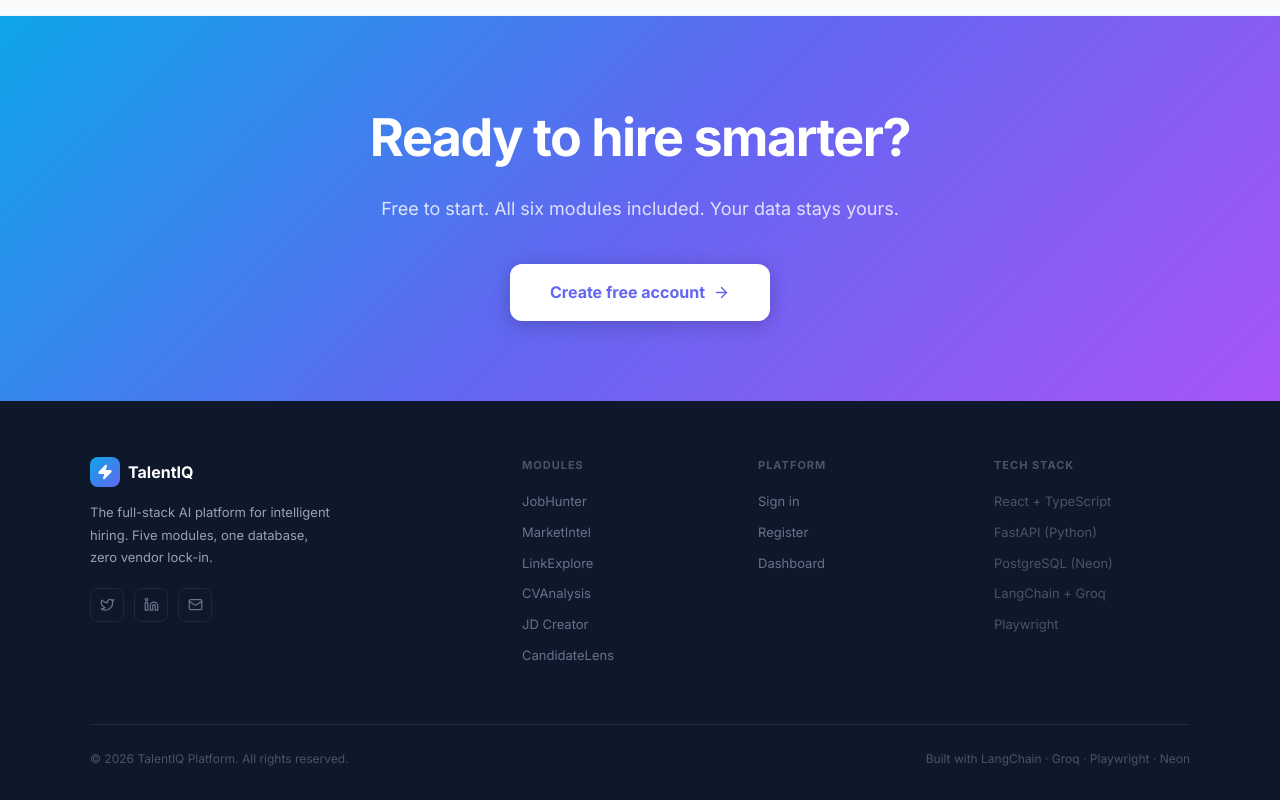
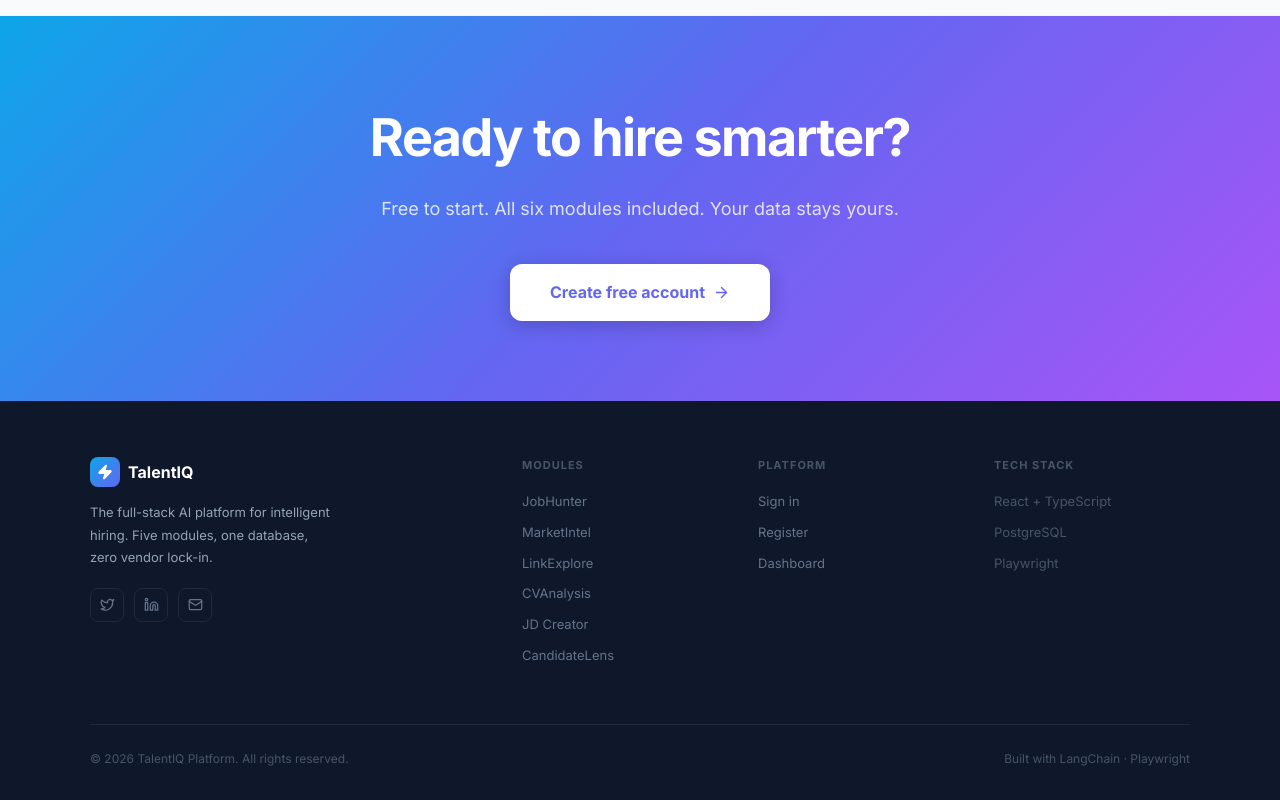
Before and after one commit to pramahosting/TalentIQ, a React (Vite) app in the folder frontend/: page / in a window 1280 px wide. Shown: the part 5203-6003 px from the top of the page. Built offline with nearby package versions, Linux system fonts and the light colour scheme; the HTML template or start-up script is replaced by a standard one.

Commit message:
Update LandingPage.tsx

```diff
--- a/frontend/src/pages/LandingPage.tsx
+++ b/frontend/src/pages/LandingPage.tsx
@@ -429,14 +429,14 @@ export default function LandingPage() {
             </div>
             <div>
               <div style={{ fontSize: 11, fontWeight: 700, textTransform: "uppercase", letterSpacing: "1px", color: "#475569", marginBottom: 16 }}>Tech Stack</div>
-              {["React + TypeScript", "FastAPI (Python)", "PostgreSQL (Neon)", "LangChain + Groq", "Playwright"].map(t => (
+              {["React + TypeScript", "PostgreSQL", "Playwright"].map(t => (
                 <div key={t} style={{ fontSize: 13, color: "#475569", marginBottom: 10 }}>{t}</div>
               ))}
             </div>
           </div>
           <div style={{ borderTop: "1px solid #1e293b", paddingTop: 24, display: "flex", justifyContent: "space-between", alignItems: "center" }}>
             <div style={{ fontSize: 12, color: "#475569" }}>© {new Date().getFullYear()} TalentIQ Platform. All rights reserved.</div>
-            <div style={{ fontSize: 12, color: "#475569" }}>Built with LangChain · Groq · Playwright · Neon</div>
+            <div style={{ fontSize: 12, color: "#475569" }}>Built with LangChain · Playwright </div>
           </div>
         </div>
       </footer>
```
